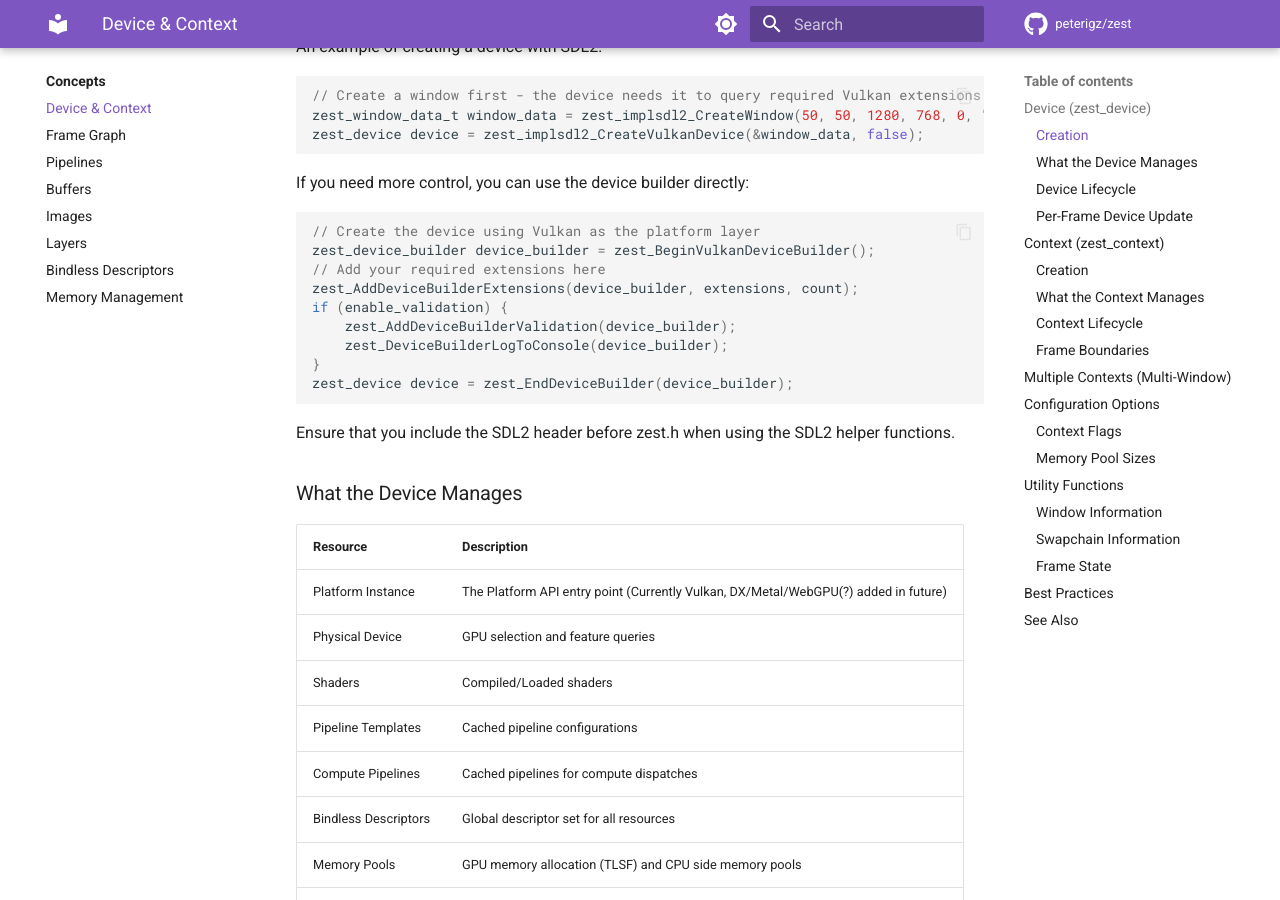
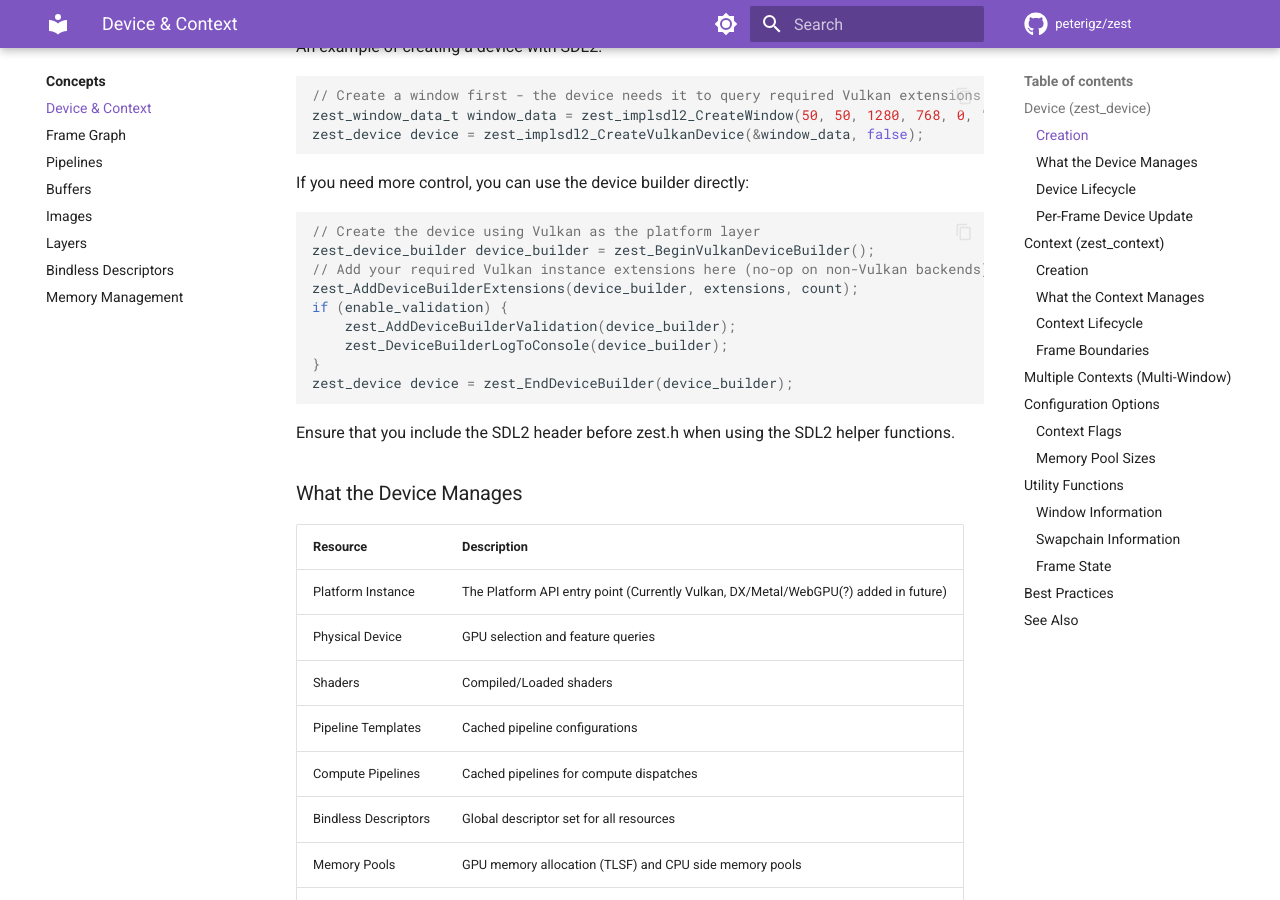
Before and after one commit to peterigz/zest, an MkDocs documentation site: the page built from docs/concepts/device-and-context.md, in a window 1280 px wide and 900 px high, scrolled down 439 px. Built offline with MkDocs 1.6.1 and Material for MkDocs 9.7.7, drawn with Linux system fonts in a browser that asks for light colours; comment, search, counter and statistics services are not loaded.

Commit message:
Isolate Vulkan-only device builder functions

````diff
--- a/docs/concepts/device-and-context.md
+++ b/docs/concepts/device-and-context.md
@@ -21,7 +21,7 @@
 ```cpp
 // Create the device using Vulkan as the platform layer
 zest_device_builder device_builder = zest_BeginVulkanDeviceBuilder();
-// Add your required extensions here
+// Add your required Vulkan instance extensions here (no-op on non-Vulkan backends)
 zest_AddDeviceBuilderExtensions(device_builder, extensions, count);
 if (enable_validation) {
 	zest_AddDeviceBuilderValidation(device_builder);
````
Also changed, not shown: docs/concepts/frame-graph/debugging.md (+1 -1 lines), 2 other files.
